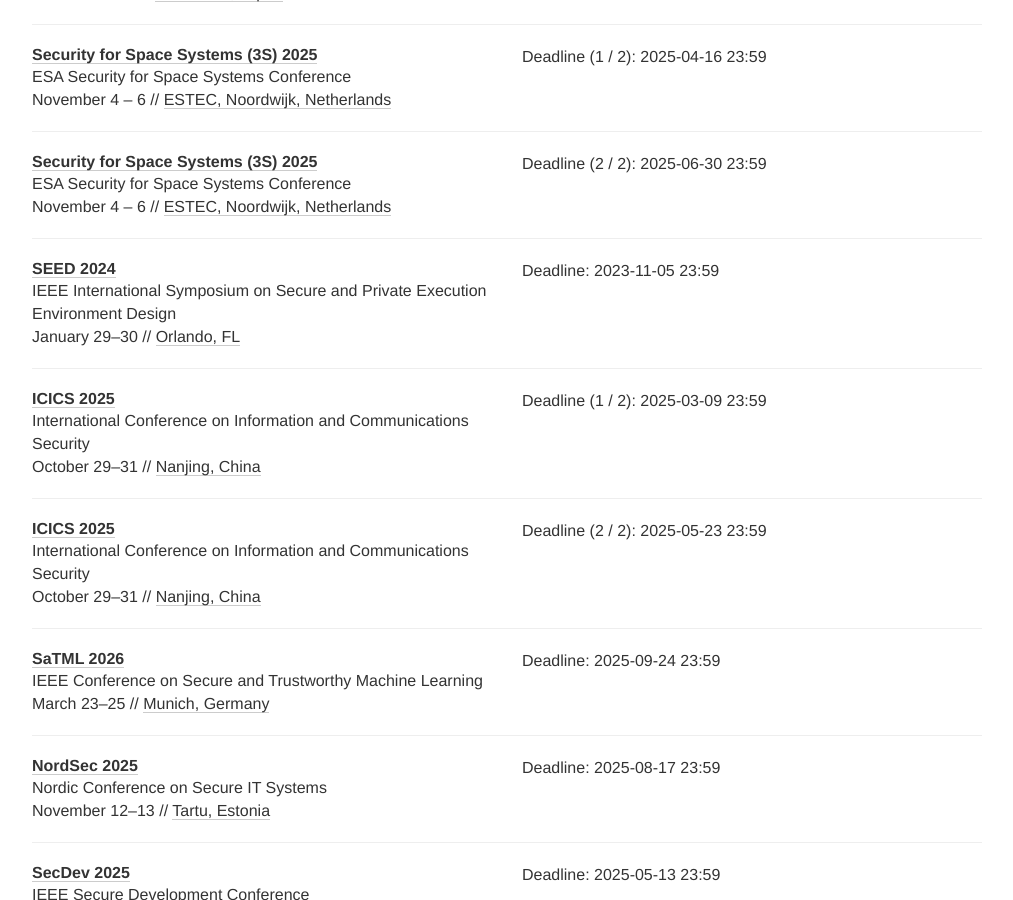
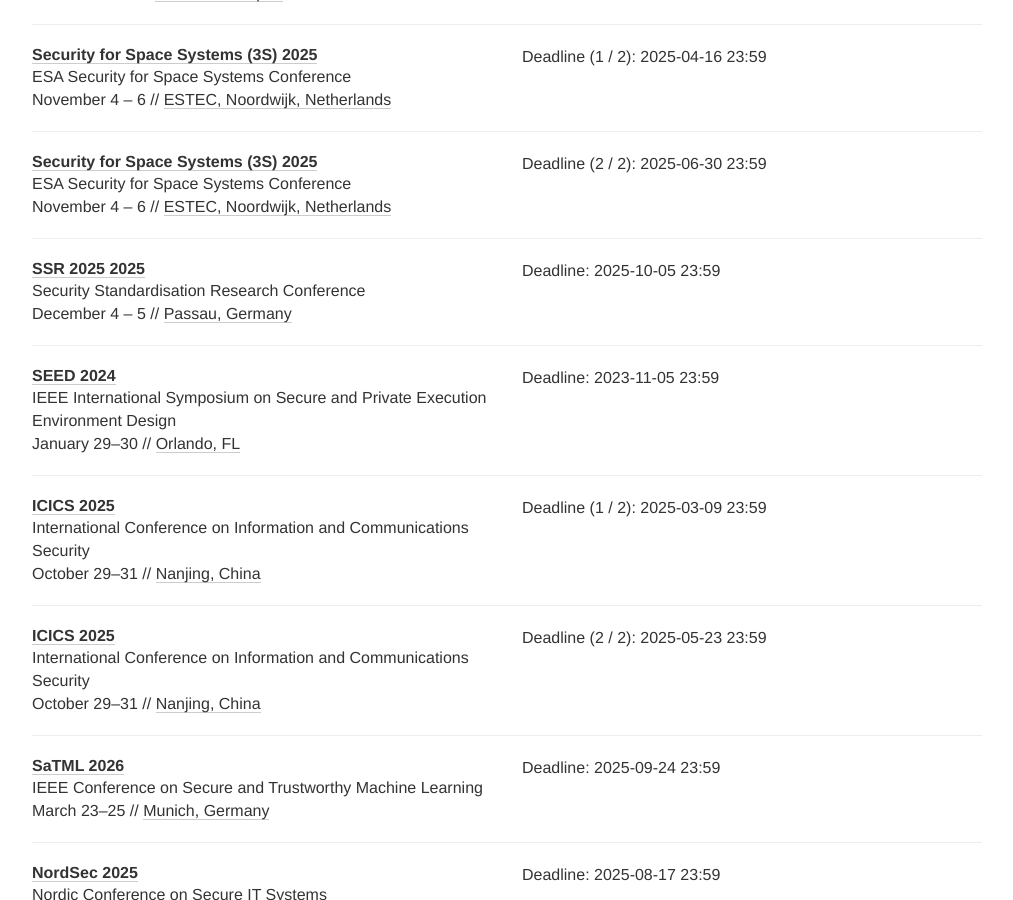
Before and after one commit to sec-deadlines/sec-deadlines.github.io, a Jekyll site: the page built from index.html, in a window 1280 px wide and 900 px high, scrolled down 10705 px. Shown: the whole window, without its empty margins (133-1146 px from the left). Built offline with Jekyll 4.4.1, drawn with Linux system fonts in a browser that asks for light colours; nearby versions of some CDN libraries; comment, search, counter and statistics services are not loaded.

Commit message:
Added SSR 2025
Added Security Standardisation Conference 2025; Passau, Germany

```diff
--- a/_data/conferences.yml
+++ b/_data/conferences.yml
@@ -678,6 +678,16 @@
   link: https://security4space.esa.int/2025/cfp/
   place: ESTEC, Noordwijk, Netherlands
   tags: [SEC, CONF]
+
+- name: SSR 2025
+  year: 2025
+  date: "December 4 - 5"
+  description: Security Standardisation Research Conference
+  deadline:
+    - "2025-10-05 23:59"
+  link: https://www.uni-passau.de/ssr2025/
+  place: Passau, Germany
+  tags: [SEC, CONF, CRYPTO]
 
 # Don't delete just yet, has popped up on off years before https://ieeexplore.ieee.org/xpl/conhome/1843824/all-proceedings
 - name: SEED
```
